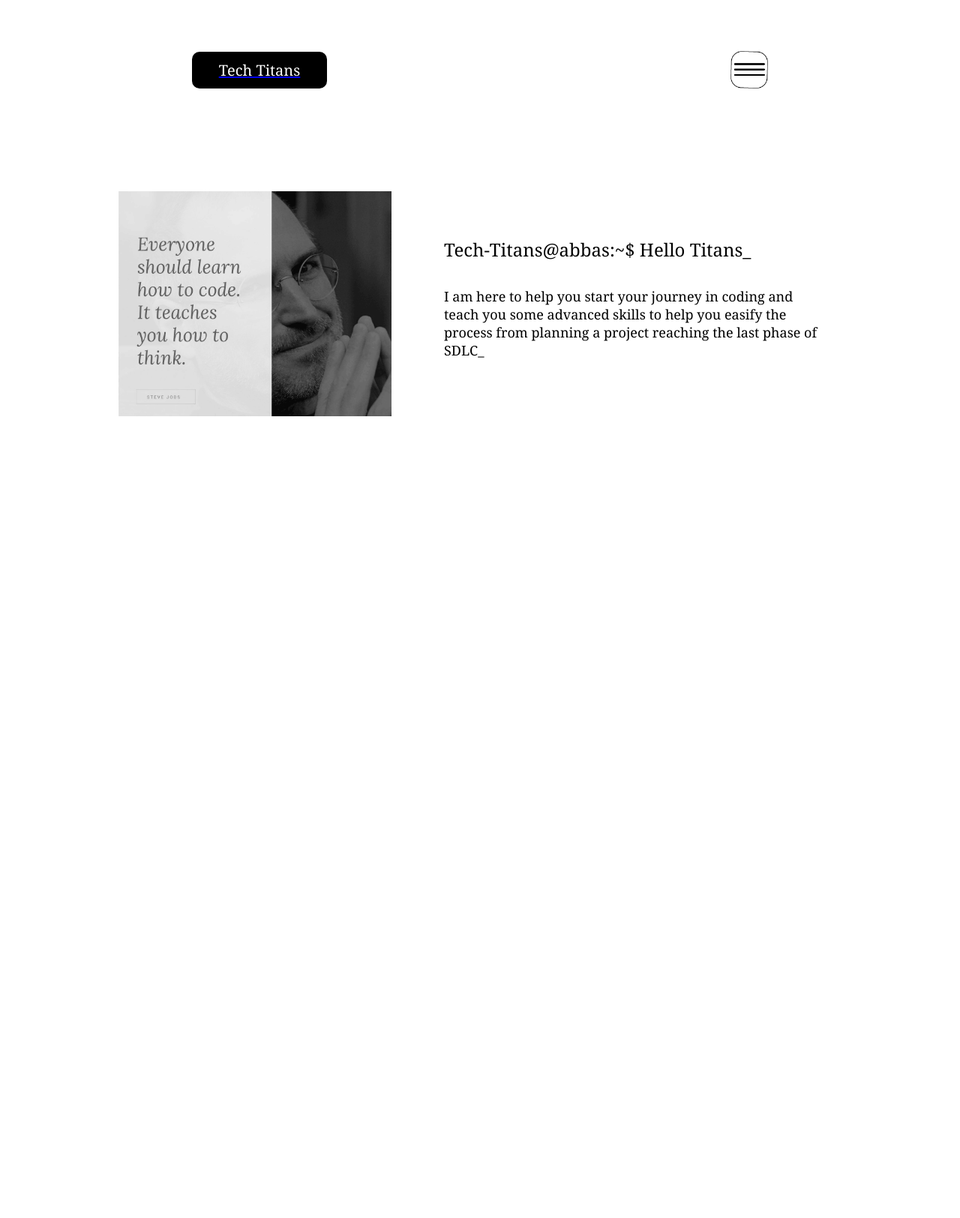
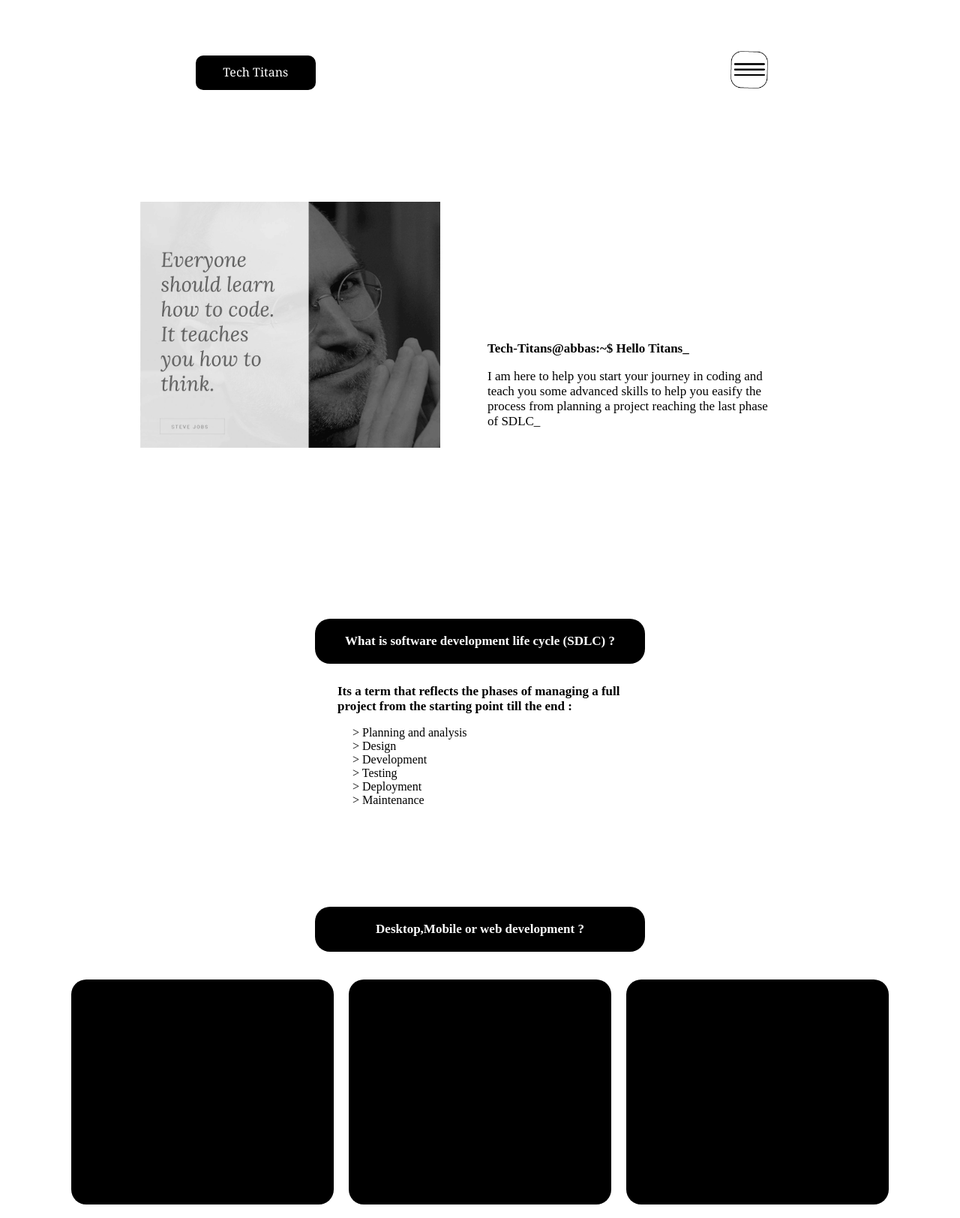
Before and after one commit to abbasnasser/TechTitans, a PHP site: page / in a window 1280 px wide. Shown: the whole page at 75% size. Before the commit the page ends 555 px from the top, so only its background shows below. Run offline with PHP 8.4, Linux system fonts and the light colour scheme.

Commit message:
Add files via upload

```diff
--- a/index.html
+++ b/index.html
@@ -1,21 +1,30 @@
 <!DOCTYPE html>
 <html lang="en">
 <head>
-    <meta charset="UTF-8" />
-    <meta http-equiv="X-UA-Compatible" content="IE=edge" />
-    <meta
-      name="viewport"
-      content="width=device-width, initial-scale=1.0 , user-scalable=no"
-    />
-    <title>Tech Titans</title>
-    <link rel="stylesheet" href="style.css" />
+    <meta charset="UTF-8">
+    <meta http-equiv="X-UA-Compatible" content="IE=edge">
+    <meta name="viewport" content="width=device-width, initial-scale=1.0">
+    <title>Document</title>
+    <link rel="stylesheet" href="style.css">
 </head>
 <body>
-    <!-- start of nav bar -->
+
+  <div>
+
+
+  </div>
+    <div style="  display: none;"   class="menues" id="menus">
+       <a href="#cont2" style="text-decoration: none;" > <p class="menu_items">SDLC</p></a>
+       <a href="#cont5" style="text-decoration: none;"> <p class="menu_items">Courses</p></a>
+       <a href="#cont6" style="text-decoration: none;"> <p class="menu_items"> Contact us</p></a>
+       <a href="#cont7" style="text-decoration: none;"> <p class="menu_items"> FAQs</p></a>
+
+      </div>
+<!-- --------------------nav bar----------------- -->
      <div id="nav_bar" class="nav_bar">
-      <a href="https://www.google.com"> <p class="title">Tech Titans</p></a>
+        <a style="text-decoration: none;" href="#cont2"> <p class="title">Tech Titans</p></a>
+        <a id="mnu" style="text-decoration: none;" >
 
-      <a href="https://www.google.com">
           <img
             class="menu"
             style="width: 50px"
@@ -26,21 +35,67 @@
         </a>
       </div>
       <!-- end of nav bar -->
-
-    <div class="body_container">
-      <div class="img_intro">
-        <div class="imageer">
-          <img class="photo" src="./assets/jobs.png" alt="" />
-        </div>
-        <div class="txt">
-          <p class="data"  >Tech-Titans@abbas:~$ Hello Titans_</p>
+<!-- --------------------------------------------- -->
+<!-- ---------------------page one----------------------- -->
+<div class="dd">
+  <div id="cont1" class="cont1">
+    <img style=" width: 80%; max-width: 400px;min-width: 250px;" src="./assets/jobs.png" alt="">
+    <div class="txtt">
+      <p style="font-weight: 900;"  >Tech-Titans@abbas:~$ Hello Titans_</p>
     <p class="data2">I am here to help you start your journey in coding
       and teach you some advanced skills to help you easify the process from planning a project reaching the last phase of SDLC_</p>
+    </div>
+  </div>
+</div>
+
+
+
+<div class="cont2_holder">
+<!-- ---------------------page two----------------------- -->
+<div id="cont2"  class="cont2">
+  <p class="SDLC"> What is software development life cycle (SDLC) ?
+  </p>
+
+</div>
+<!-- ---------------------page three----------------------- -->
+
+<div id="cont3" class="cont3">
+  <div class="sdlc_content">
+    Its a term that reflects the phases of managing a full project
+from the starting point till the end :
+  </div>
+</div>
+
+<!-- --------------------------------------------- -->
+  <div id="cont4" class="cont4">
+  <ul class="lst" style="list-style-type: none">
+    <li>> Planning and analysis</li>
+    <li> > Design</li>
+    <li>> Development</li>
+    <li>>  Testing</li>
+    <li>>  Deployment</li>
+    <li>>  Maintenance</li>
+
+  </ul>
+</div>
+<!-- --------------------------------------------- -->
+</div>
+
+
+    <div id="cont5" class="cont5">
+        <p class="SDLC"> Desktop,Mobile or web development ?
+
+      </div>
+<!-- --------------------------------------------- -->
+<div id="cont6" class="cont5">
+ <div class="container_major"></div>
+ <div class="container_major"></div>
+ <div class="container_major"></div>
+
 </div>
 
 
     </div>
-    </div>
+    <script src="./index.js"></script>
 </body>
-  <script src="./index.js"></script>
 </html>
--- a/index.js
+++ b/index.js
@@ -0,0 +1,31 @@
+function myFunction() {
+    var x=document.getElementById('menus')
+    if (x.style.display === "block") {
+        x.style.animation='animatemenuout 0.5s'
+        setTimeout(hide,400)
+        function hide() {
+            x.style.display = "none";
+        }
+
+      } else {
+        x.style.animation='animatemenuin 0.5s'
+        x.style.display = "block";
+      }
+}
+
+
+
+
+
+var x=document.getElementById('mnu')
+var x2=document.getElementById('menus')
+x.addEventListener('click',myFunction)
+
+window.addEventListener('mouseup' ,function(event) {
+    if(event.target!=x2){
+
+        x2.style.display='none'
+
+    }
+
+})
--- a/style.css
+++ b/style.css
@@ -1,11 +1,5 @@
-body {
-  margin: 0px;
-  background-color: white;
-  display: flex;
-  flex-wrap: wrap;
-  align-items: center;
-  justify-content: center;
-
+html {
+  scroll-behavior: smooth;
 }
 
 .nav_bar {
@@ -33,7 +27,6 @@ body {
   height: 35px;
   width: 160px;
   bottom: 0px;
-
 }
 
 .menu {
@@ -41,299 +34,267 @@ body {
   top: 68px;
   right: 20%;
 }
-
-.test {
-  /* #00477a; */
-  color: black;
-position: relative;
-
-  font-size: 15px;
-  font-family: Cambria, Cochin, Georgia, Times, "Times New Roman", serif;
-  font-weight: bold;
-
-
-  line-height: 5px;
-top: 0px;
-
-
-  height: 40px;
-  background-color: red;
-  animation: tester 2.5s steps(25, end), blink-caret 0.75s step-end infinite;
-  border-right: 0.15em solid orange; /* The typwriter cursor */
-  white-space: nowrap; /* Keeps the content on a single line */
-
+.menues {
+  position: absolute;
+  background-color: black;
+  height: 200px;
+  width: 200px;
+  top: 120px;
+  right: 20%;
+  z-index: 7;
+  border-radius: 20px;
+  margin-top: 10px;
+  animation: animatemenuin 0.5s;
+  border-color: black;
   text-align: center;
-  max-width: 320px;
-  overflow: hidden; /* Ensures the content is not revealed until the animation */
-  font-family: Cambria, Cochin, Georgia, Times, "Times New Roman", serif;
 }
-
-@keyframes tester {
+.menu_items{
+    color: white;
+    font-size: 20px;
+}
+@keyframes animatemenuin {
   from {
-    width: 0;
+    opacity: 0;
   }
   to {
-    width: 340px;
+    opacity: 1;
   }
 }
 
-@keyframes blink-caret {
-  from,
+@keyframes animatemenuout {
+  from {
+    opacity: 1;
+  }
   to {
-    border-color: transparent;
-  }
-  50% {
-    border-color: black;
-    border-width: 5px;
-    height: 40px;
+    opacity: 0;
   }
 }
-.body_container{
 
-  background-color: transparent;
+.cont1 {
+  padding-top: -20px;
   width: 100%;
- height: 200px;
-  display: flex;
-  flex-wrap: wrap;
-  align-items: center;
-  justify-content: center;
-
-}
-.img_intro{
-  background-color: transparent;
-  width: 100%;
-  height: 510px;
-  display: flex;
-  flex-wrap: wrap;
-  align-items: center;
-  justify-content: center;
-}
-.imageer{
- width: 90%;
- height: 500px;
   background-color: transparent;
   display: flex;
   flex-wrap: wrap;
   align-items: center;
   justify-content: center;
-}
-
-.photo{
-width: 95%;
-max-width: 600px;
-min-width: 400px;
+  /* height: 1000px; */
 
 }
 
-.txt{
+.txtt {
+  position: relative;
 
-
-  background-color: transparent;
-  width: 95%;
-  max-width: 600px;
-  min-width: 400px;
-  max-height: 300px;
-  min-height: 50px;
-
-  padding-bottom: 13%; /* 1:1 Aspect Ratio */
+  max-width: 380px;
+  font-family: "Times New Roman", Times, serif;
+  font-size: 17px;
+  padding-left: 5%;
+  padding-right: 5%;
 
 }
+.cont2_holder{
+    background-color: transparent;
+    margin-bottom: 100px;
+    margin-top: 100px;
+}
+.cont2 {
+  margin-top: 60px;
 
+  width: 100%;
+  background-color: transparent;
+  display: flex;
+  flex-wrap: wrap;
+  justify-content: center;
+  font-weight: 900;
+}
 
+.SDLC {
+  background-color: black;
+  width: 80%;
+  max-width: 400px;
+  border-radius: 20px;
+  color: white;
+  text-align: center;
+  padding-top: 20px;
+  padding-bottom: 20px;
+  padding-left: 20px;
+  padding-right: 20px;
+  font-family: "Times New Roman", Times, serif;
+  font-size: 17px;
+}
 
- .data{
-  position: relative;
+.cont3 {
+  width: 100%;
+  background-color: transparent;
+  display: flex;
+  flex-wrap: wrap;
+  justify-content: center;
+}
+.sdlc_content {
+  padding-top: 10px;
+  background-color: transparent;
+  max-width: 380px;
+  padding-left: 10%;
+  padding-right: 10%;
+  font-family: "Times New Roman", Times, serif;
+  font-size: 17px;
+  font-weight: 900;
+}
+.cont4 {
+  width: 100%;
+  background-color: transparent;
+  display: flex;
+  flex-wrap: wrap;
+  justify-content: center;
+}
+.lst {
+  max-width: 380px;
+  width: 90%;
+}
 
-  padding-top: 0px;
-  padding-left: 5%;
-  padding-right: 5%;
-  font-size: 20px;
-  font-family: Georgia, 'Times New Roman', Times, serif;
+.cont5 {
+  background-color: rebeccapurple;
+  margin-top: 10px;
 
+  width: 100%;
+  background-color: transparent;
+  display: flex;
+  flex-wrap: wrap;
+  justify-content: center;
+  font-weight: 900;
+}
+
+.cont6 {
+  background-color: rebeccapurple;
+  margin-top: 10px;
+
+  width: 100%;
+  background-color: transparent;
+  display: flex;
+  flex-wrap: wrap;
+  justify-content: center;
+  font-weight: 900;
+}
+
+.container_major {
+  background-color: black;
+  margin: 10px;
+  width: 20%;
+  min-width: 350px;
+  height: 300px;
+  max-width: 400px;
+  border-radius: 20px;
+}
+
+@media only screen and (max-width: 700px) {
+  .menues {
+    width: 90%;
+    right: 0px;
+    margin-right: 5%;
+  }
+  .txtt {
+    padding-left: 10%;
+    padding-right: 10%;
+  }
+}
+@media only screen and (min-width: 701px) {
 
 }
- .data2{
-  position: relative;
-  padding-left: 5%;
-  padding-right: 5%;
-  padding-top: 10px;
-  font-size:18 px;
-  font-family: Georgia, 'Times New Roman', Times, serif;
-
-
-
- }
-
-
-
-
-
-
-@media only screen and (max-width: 300px) {
-  .title {
-    font-size: 14px;
-    margin-top: 19px;
-    left: 4%;
-    width: 110px;
-    padding-top: 16px;
-  }
-  .test{
-    left: 10%;
-    font-size: 14px;
-    max-width: 230px;
-
-  }
-
-  .menu{
-    right: 4%;
-  }
-  .card {
-    flex: 60%;
-    width: 30%;
-  }
-  .photo{
-    min-width: 250px;
-
-  }
-  .txt{
-    min-width: 280px;
+@media only screen and (min-width: 900px) {
+    .txtt{
+        padding-top: 200px;
     }
 
 }
 
-
-@media only screen and (min-width: 301px) {
-  .title {
-    font-size: 19px;
-    margin-top: 19px;
-    left: 10%;
-    width: 150px;
+@media only screen and (min-height: 500px) {
+    .cont1 {
+      height: 480px;
     }
-  .test{
-    left: 10%;
-    font-size: 14px;
-    max-width: 230px;
-
-  }
-
-  .menu{
-    right: 10%;
-  }
-  .card {
-    flex: 60%;
-    width: 30%;
-  }
-
-  .photo{
-    min-width: 250px;
-
-  }
-  .txt{
-    min-width: 280px;
+    .txtt{
+      top: -90px;
   }
 
   }
 
 
 
-@media only screen and (min-width: 601px) {
-  .title {
-    font-size: 20px;
-    padding-top: 11px;
-  height: 38px;
-  width: 180px;
-  left:20% ;
+@media only screen and (min-height: 601px) {
+    .cont1 {
+      height: 480px;
     }
-  .test{
-    left: 20%;
-    font-size: 19px;
-    max-width: 310px;
-  }
-  .card {
-    flex: 40%;
-    width: 50%;
-    min-width: 450;
-    margin-top: -50px;
-  }
-  .menu{
-    right: 20%;
-      }
-  .container {
-    margin-top: 80px;
+    .txtt{
+      top: -20px;
   }
 
-  /* .imageer{
-    width: 30%;
-  }
-  .txt{
-    width: 60%;
-  } */
   }
 
-@media only screen and (min-width: 801px) {
-  .title {
-    font-size: 20px;
-    padding-top: 11px;
-  height: 38px;
-  width: 180px;
-  left: 20%;
+
+@media only screen and (min-height: 701px) {
+  .cont1 {
+    height: 550px;
+  }
+  .txtt{
+    top: -20px;
+}
 
 }
-  .test{
-    left: 20%;
-    font-size: 19px;
-    max-width: 310px;
+
+@media only screen and (min-height: 801px) {
+  .cont1 {
+    height: 620px;
   }
-  .menu{
-right: 20%;
-  }
-  .card {
-    min-width: 450;
-    flex: 30%;
-    width: 90%;
-    margin-top: -50px;
+  .txtt{
+    top: -70px;
 }
 }
 
-@media only screen and (min-width: 1201px) {
-  .title {
-    font-size: 20px;
-    padding-top: 11px;
-  height: 38px;
-  width: 180px;
-  left: 20%;
-
+@media only screen and (min-height: 851px) {
+  .cont1 {
+    height: 670px;
   }
 
-  .data{
+  .txtt{
+    top: -90px;
+}
+}
+
+@media only screen and (min-height: 900px) {
+  .cont1 {
+    height: 750px;
+  }
+  .txtt{
+    top: -110px;
+}
+}
 
 
-      padding-top: 120px;
-      font-size: 24px;
-      padding-left: 10%;
-
-
-
-
+@media only screen and (min-height: 1000px) {
+    .cont1 {
+      height: 900px;
+      padding-top: 150px;
     }
-  .data2{
-    font-size: 18px;
-    padding-left: 10%;
-  }
-  .imageer{
-    width: 30%;
-  }
-  .txt{
-    width: 60%;
-  }
-  .menu{
-    right: 20%;
-
-  }
-  .card {
-    min-width: 450;
-    flex: 30%;
-    width: 90%;
-    margin-top: -50px;
+    .txtt{
+      top: -200px;
   }
   }
+
+@media only screen and (min-height: 1100px) {
+    .cont1 {
+      height: 1000px;
+      padding-top: 150px;
+    }
+    .txtt{
+      top: -250px;
+  }
+  }
+
+  @media only screen and (min-height: 1300px) {
+    .cont1 {
+      height: 1000px;
+      padding-top: 150px;
+    }
+    .txtt{
+      top: -100px;
+  }
+  }
```
Lines whose indentation alone changed are shown as unchanged.
